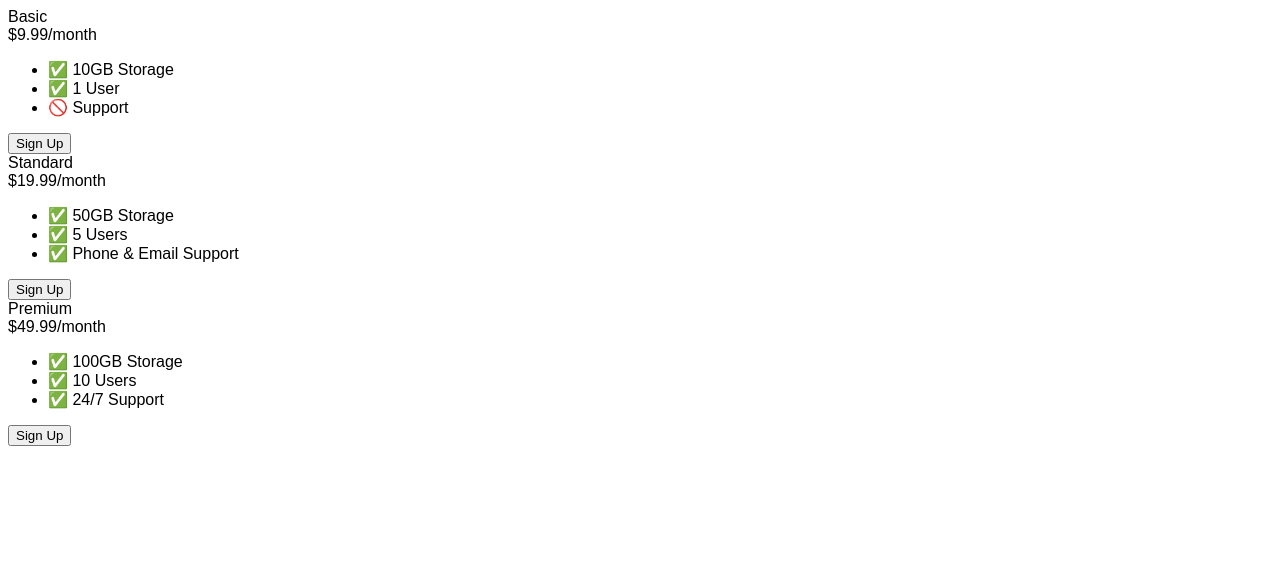
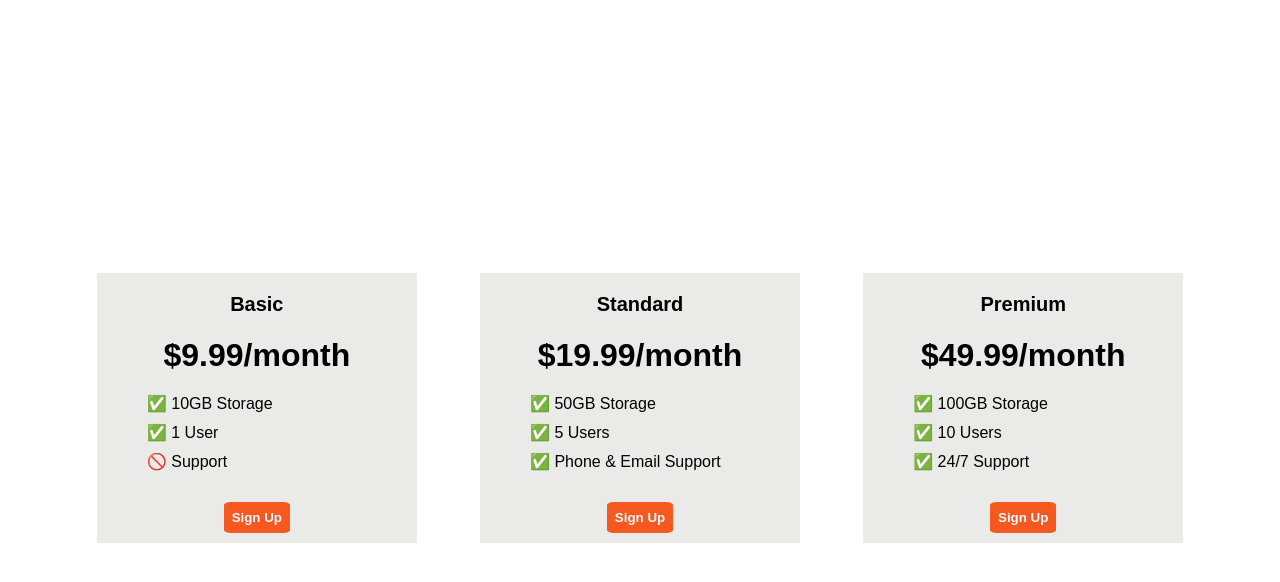
Before and after one commit to matroxes/pricing-table, a plain HTML site: page index.html in a window 1280 px wide. Drawn offline with Linux system fonts and the light colour scheme; a web font is replaced by a local one.

Commit message:
Add files via upload

```diff
--- a/index.html
+++ b/index.html
@@ -6,17 +6,9 @@
     <link rel="preconnect" href="https://fonts.gstatic.com" crossorigin />
     <link
       href="https://fonts.googleapis.com/css2?family=Sono:wght@400;700&display=swap"
-      rel="stylesheet"
-    />
-    <style>
-      body {
-        font-family: "Sono", sans-serif;
-      }
+      rel="stylesheet"/>
+      <link rel="stylesheet" href="./style.css" />
 
-      /* Hint: What can you do with a media query and flexbox? */
-      @media (max-width: 1250px) {
-      }
-    </style>
   </head>
 
   <body>
--- a/style.css
+++ b/style.css
@@ -0,0 +1,66 @@
+body {
+    font-family: "Sono", sans-serif;
+}
+
+      /* Hint: What can you do with a media query and flexbox? */
+
+
+.pricing-container {
+    display: flex;
+    justify-content: center;
+    gap: 5%;
+    min-height: 100vh;
+    align-items: center;
+}
+@media (max-width: 868px) {
+    .pricing-container {
+        flex-direction: column;
+        justify-content: start;
+    }
+    .pricing-plan {
+        width: 300px;
+        margin-bottom: 20px;
+    }
+}
+
+.pricing-plan {
+    background-color: rgb(234, 234, 232);
+    flex-basis: 300px;
+    height: 250px;
+    display: flex;
+    flex-direction: column;
+    justify-content: space-between;
+    gap: 10px;
+    padding: 10px;
+}
+
+.pricing-plan > div {
+    font-weight: 700;
+    text-align: center;
+}
+li {
+    list-style: none;
+}
+button {
+    border: none;
+    background-color: rgb(246, 89, 32);
+    color: aliceblue;
+    align-self: center;
+    border-radius: 10%;
+    padding: 8px;
+    font-weight: 700;
+}
+.plan-title {
+    font-size: 20px;
+    margin-top: 10px;
+
+}
+.plan-price {
+    font-size: 32px;
+}
+.plan-features {
+    margin: 0;
+}
+.plan-features > li {
+    padding-bottom: 10px;
+}
```
